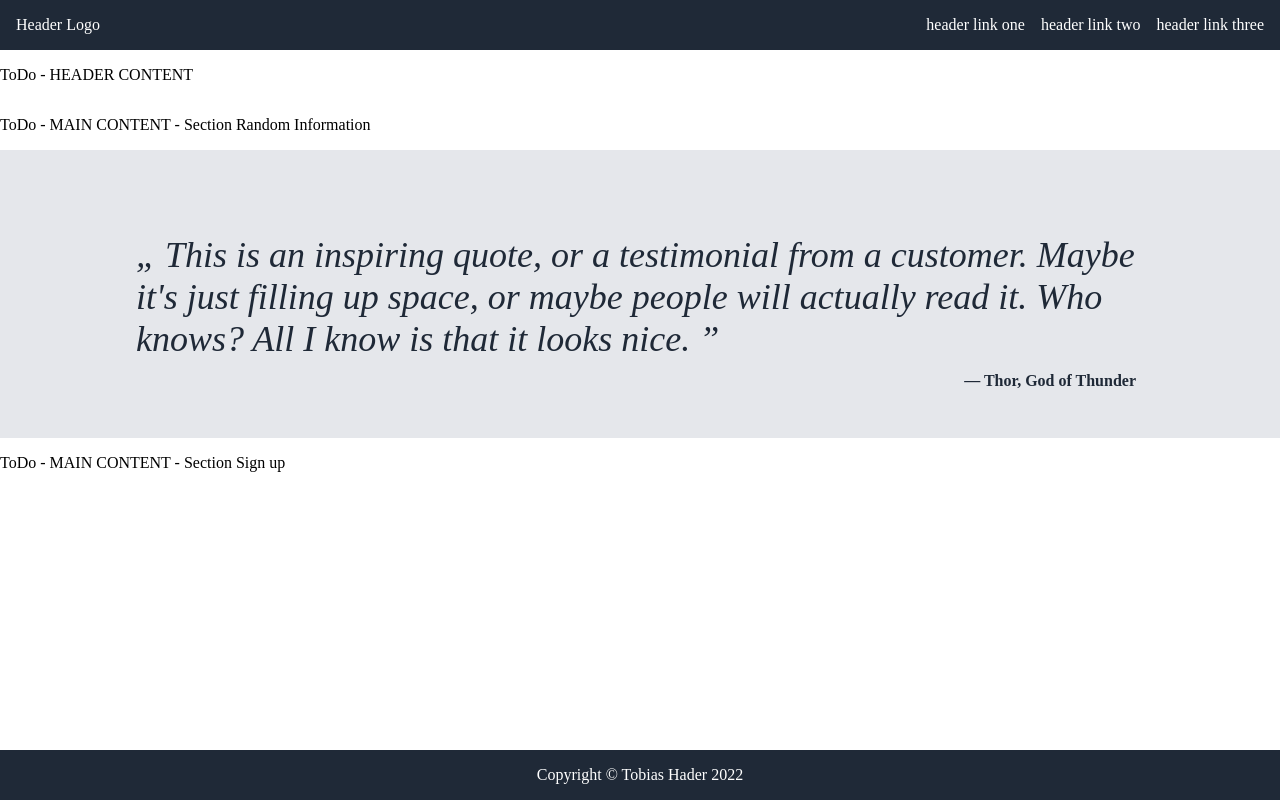
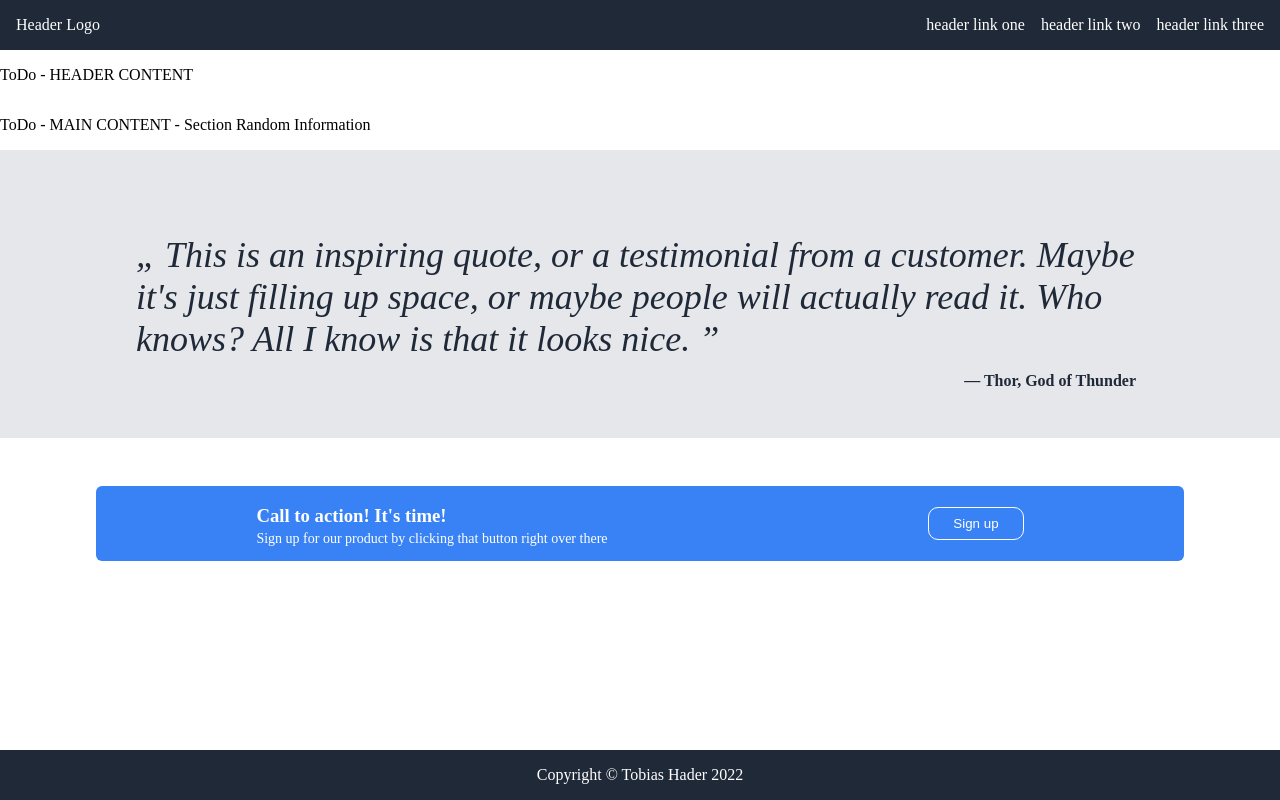
Before and after one commit to hadda4/odin-landing, a plain HTML site: page index.html in a window 1280 px wide. Drawn offline with Linux system fonts and the light colour scheme.

Commit message:
add SignUp Section

```diff
--- a/index.html
+++ b/index.html
@@ -35,7 +35,17 @@
                 — Thor, God of Thunder </cite>
             </footer>
         </section>
-        <p>ToDo - MAIN CONTENT - Section Sign up</p>
+        <!-- SignUp - Content -->
+        <section class="signup">
+            <div class="signup-info">
+                <h3>Call to action! It's time!</h3>
+                <p>Sign up for our product by clicking that button right over there</p>
+            </div>
+            <div class="divbtn">
+                <button class="btn-signup" type="button" onclick="alert('Not implmentet SignUp')">Sign up
+                </button>
+            </div>
+        </section>
     </main>
     <footer>
         <p>Copyright &copy; Tobias Hader 2022</p>
--- a/styles/style.css
+++ b/styles/style.css
@@ -67,6 +67,35 @@ blockquote {
   font-weight: 600;
 }
 
+/* Main SignUp*/
+.signup{
+  margin: 48px 96px ;
+  background-color: #3882f6;
+  border-radius: 6px;
+  color:#fff;
+  display: flex;
+  justify-content: space-around;
+}
+.signup h3{
+  margin-bottom: 4px;
+}
+.signup p{
+  margin-top: 0;
+  font-size: 14px;
+}
+
+.divbtn{
+  display: flex;
+  align-items: center;
+}
+.btn-signup{
+  background-color: #3882f6;
+  border: 1px solid white;
+  padding: 8px 24px;  border-radius: 10px;
+  color:#fff;
+}
+
+
 /* Style Footer */
 
 footer {
```
